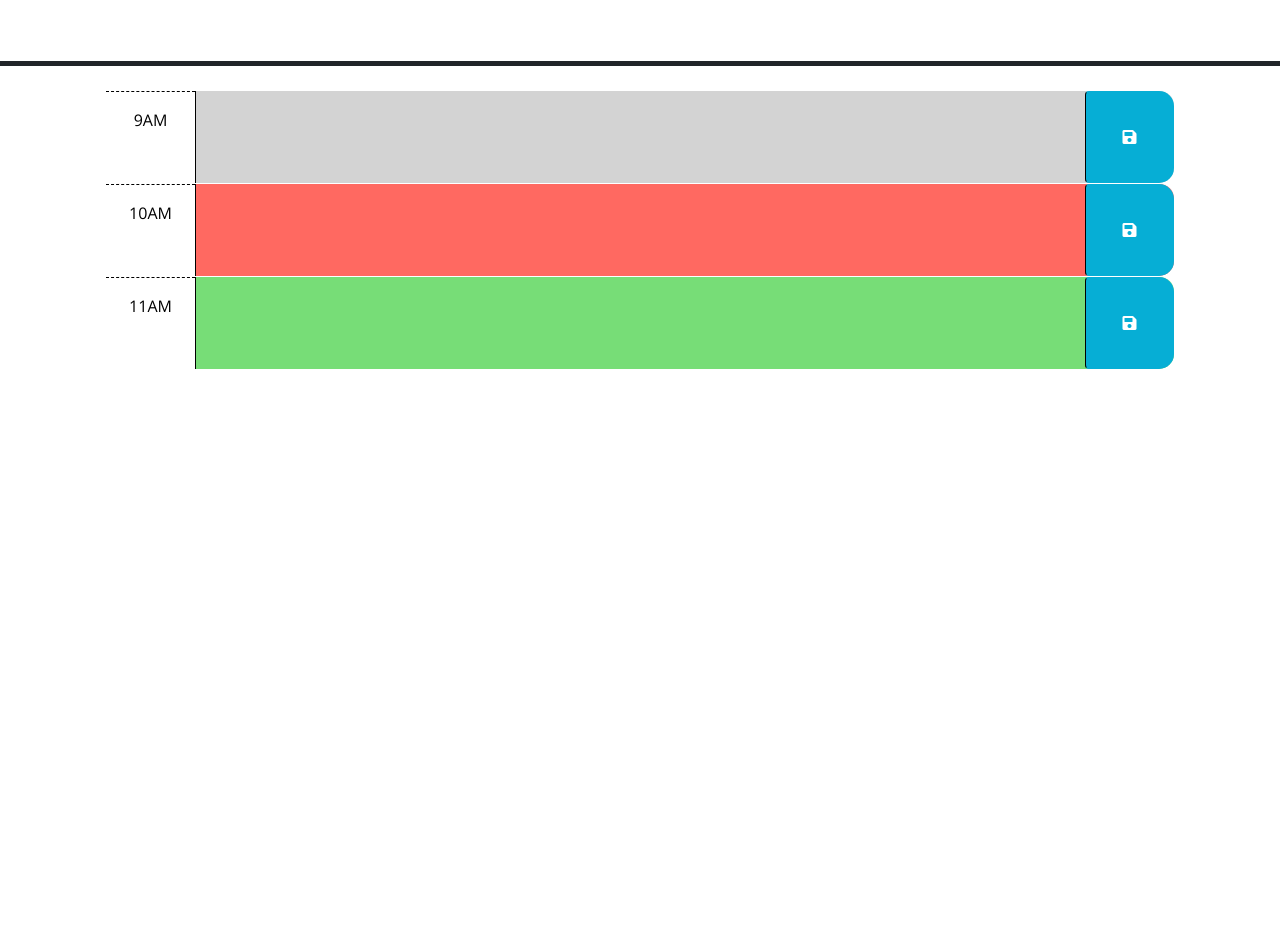
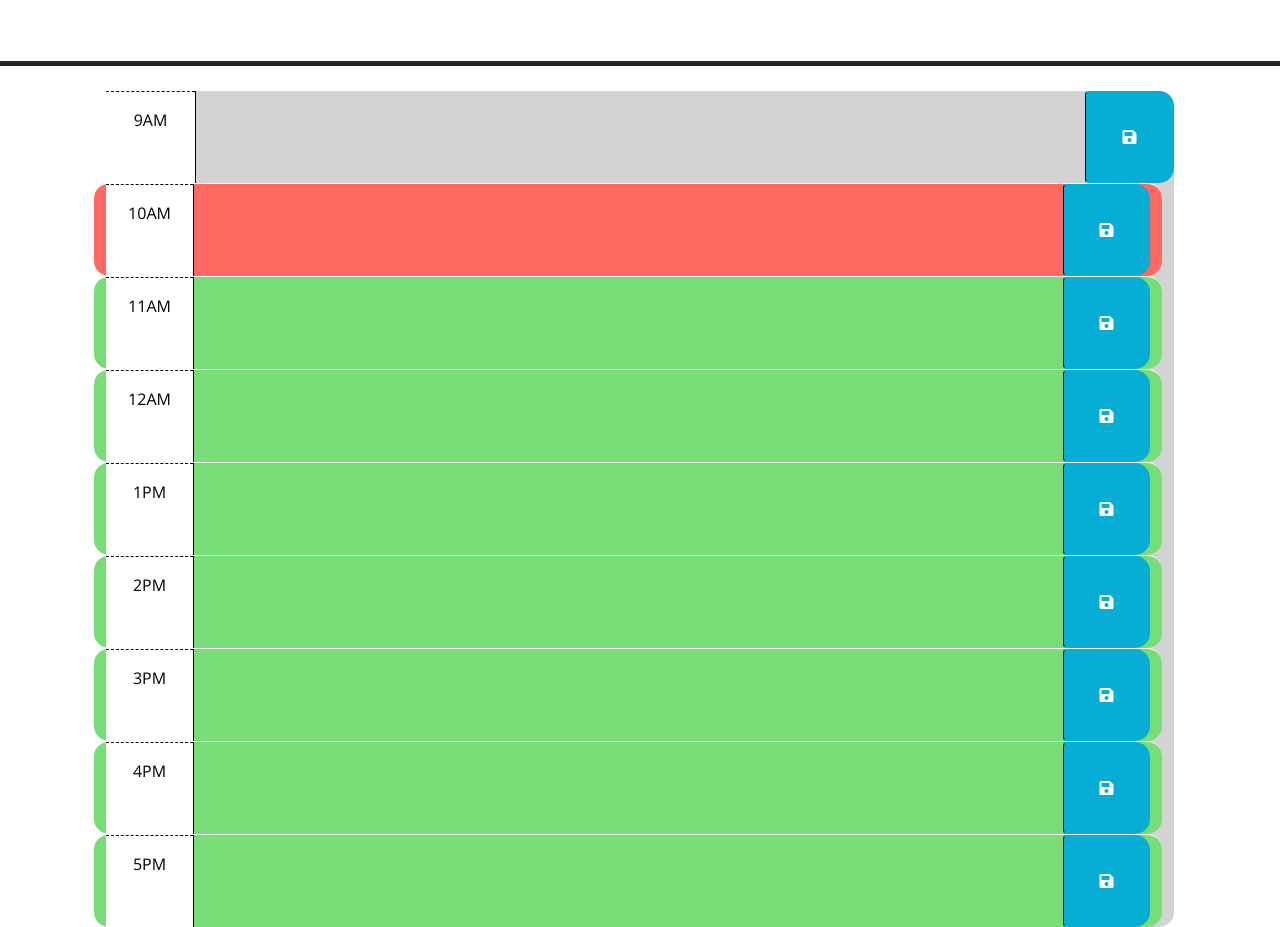
Before and after one commit to erikchiodo/eriks_workday_scheduler, a plain HTML site: page index.html in a window 1280 px wide. Shown: the part 166-1093 px from the top of the page. Before the commit the page ends 800 px from the top, so only its background shows below. Drawn offline with nearby package versions, Linux system fonts and the light colour scheme.

Commit message:
Added rest of hours time slots to html

```diff
--- a/index.html
+++ b/index.html
@@ -45,7 +45,7 @@
         <textarea class="col-8 col-md-10 description" rows="3"> </textarea>
         <button class="btn saveBtn col-2 col-md-1" aria-label="save">
           <i class="fas fa-save" aria-hidden="true"></i>
-        </button>
+        </button
       </div>
 
       <!-- Example of a a present time block. The "present" class adds a red background color. -->
@@ -66,6 +66,54 @@
         </button>
       </div>
 
+      <div id="hour-12" class="row time-block future">
+        <div class="col-2 col-md-1 hour text-center py-3">12AM</div>
+        <textarea class="col-8 col-md-10 description" rows="3"> </textarea>
+        <button class="btn saveBtn col-2 col-md-1" aria-label="save">
+          <i class="fas fa-save" aria-hidden="true"></i>
+        </button>
+      </div>
+
+      <div id="hour-1" class="row time-block future">
+        <div class="col-2 col-md-1 hour text-center py-3">1PM</div>
+        <textarea class="col-8 col-md-10 description" rows="3"> </textarea>
+        <button class="btn saveBtn col-2 col-md-1" aria-label="save">
+          <i class="fas fa-save" aria-hidden="true"></i>
+        </button>
+      </div>
+
+      <div id="hour-2" class="row time-block future">
+        <div class="col-2 col-md-1 hour text-center py-3">2PM</div>
+        <textarea class="col-8 col-md-10 description" rows="3"> </textarea>
+        <button class="btn saveBtn col-2 col-md-1" aria-label="save">
+          <i class="fas fa-save" aria-hidden="true"></i>
+        </button>
+      </div>
+
+      <div id="hour-3" class="row time-block future">
+        <div class="col-2 col-md-1 hour text-center py-3">3PM</div>
+        <textarea class="col-8 col-md-10 description" rows="3"> </textarea>
+        <button class="btn saveBtn col-2 col-md-1" aria-label="save">
+          <i class="fas fa-save" aria-hidden="true"></i>
+        </button>
+      </div>
+
+      <div id="hour-4" class="row time-block future">
+        <div class="col-2 col-md-1 hour text-center py-3">4PM</div>
+        <textarea class="col-8 col-md-10 description" rows="3"> </textarea>
+        <button class="btn saveBtn col-2 col-md-1" aria-label="save">
+          <i class="fas fa-save" aria-hidden="true"></i>
+        </button>
+      </div>
+
+            <div id="hour-5" class="row time-block future">
+        <div class="col-2 col-md-1 hour text-center py-3">5PM</div>
+        <textarea class="col-8 col-md-10 description" rows="3"> </textarea>
+        <button class="btn saveBtn col-2 col-md-1" aria-label="save">
+          <i class="fas fa-save" aria-hidden="true"></i>
+        </button>
+      </div>
+
     <script src="https://code.jquery.com/jquery-3.4.1.min.js"></script>
     <script
       src="https://cdn.jsdelivr.net/npm/dayjs@1.11.3/dayjs.min.js"
```
